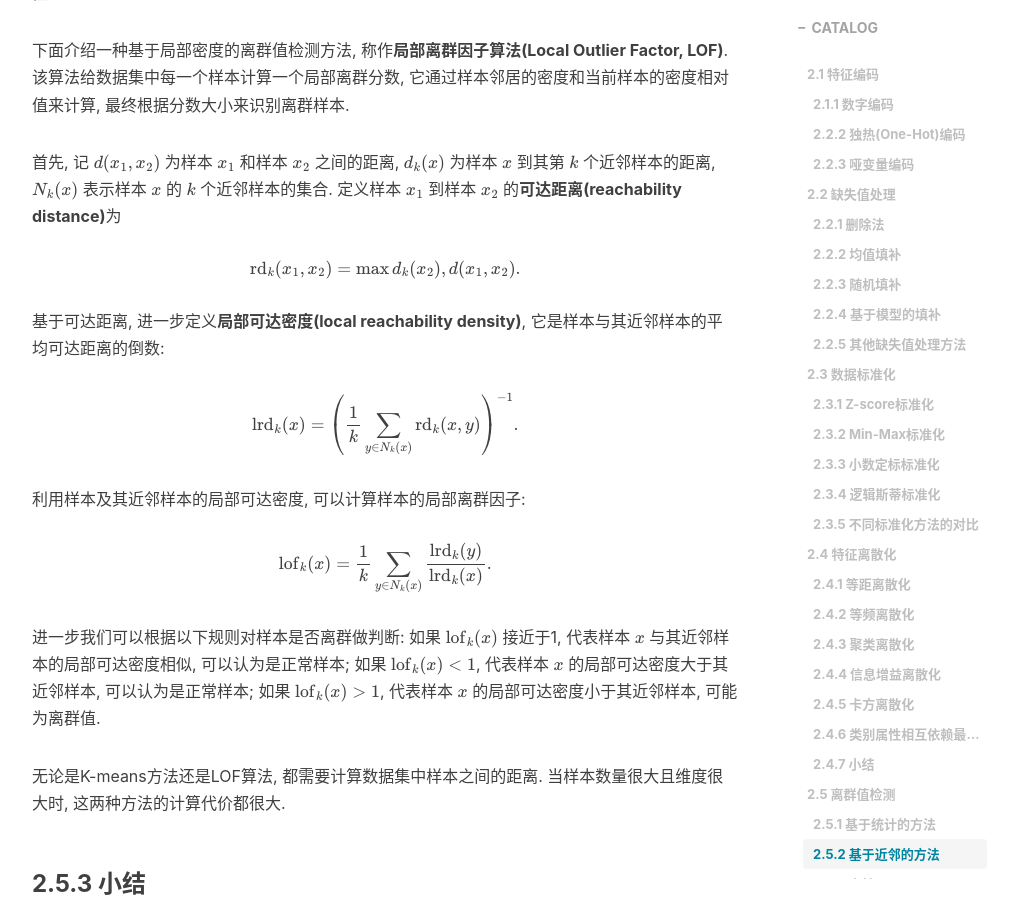
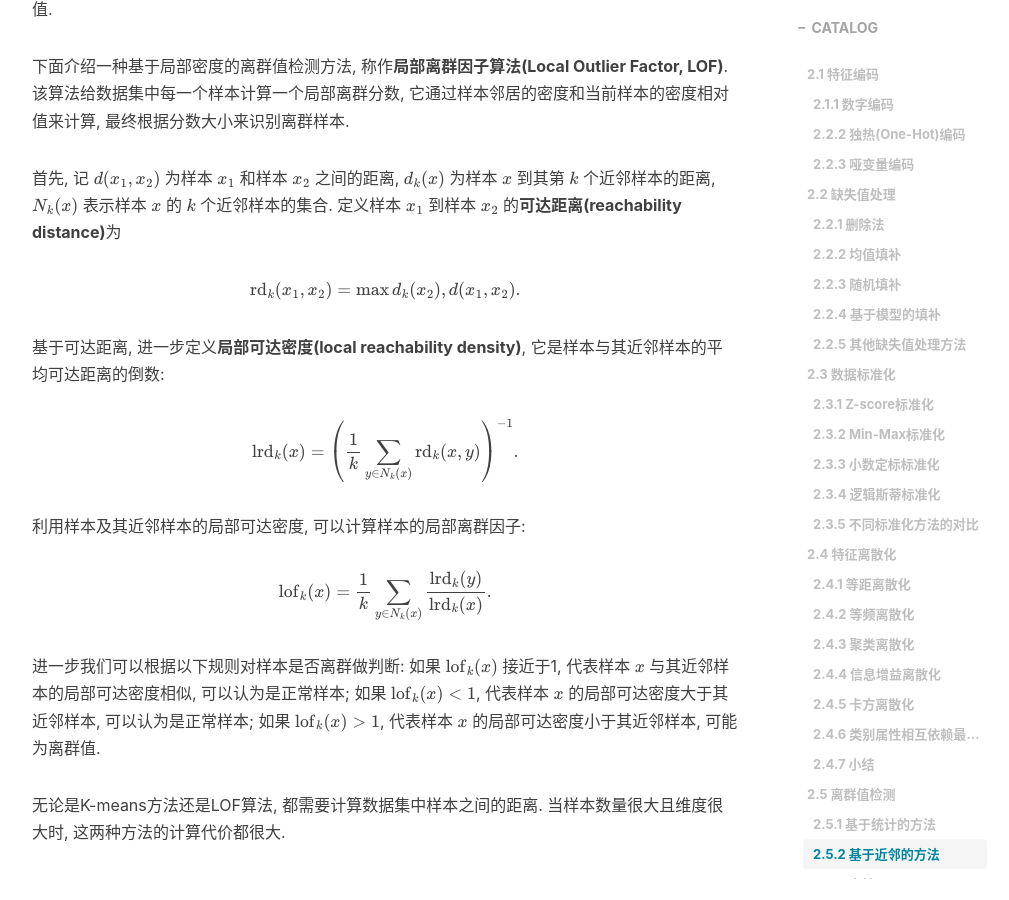
Before and after one commit to kausiujik/kausiujik.github.io, a Jekyll site: the page built from _posts/2022-08-20-第二章-数据预处理.md, in a window 1280 px wide and 900 px high, scrolled down 11484 px. Shown: the whole window, without its empty margins (233-1242 px from the left). Built offline with Jekyll 4.4.1, drawn with Linux system fonts in a browser that asks for light colours; nearby versions of some CDN libraries; formulas are drawn with MathJax 3; comment, search, counter and statistics services are not loaded; some of the changed text lies outside the part shown.

Commit message:
Update 2022-08-20-第二章-数据预处理.md

```diff
--- a/_posts/2022-08-20-第二章-数据预处理.md
+++ b/_posts/2022-08-20-第二章-数据预处理.md
@@ -115,9 +115,9 @@
 
 假设特征 $f$ 的取值集合为 $\\{f_1,f_2,\dots,f_n\\}$ , 则特征取值 $f_i$ 经过Z-score标准化后的取值 $f_i'$ 为
 
-$$
-f_i'=\dfrac{f_i-\mu}{\sigma},
-$$
+<center>
+$f_i'=\dfrac{f_i-\mu}{\sigma},$
+</center>
 
 其中 $\mu=\dfrac{1}{n}\sum\limits_{i=1}^nf_i$ 为特征 $f$ 的平均值, $\sigma=\sqrt{\dfrac{1}{n}\sum\limits_{i=1}^n(f_i-\mu)^2}$ 为特征 $f$ 的标准差.
 
@@ -133,17 +133,17 @@
 
 假设特征 $f$ 的取值集合为 $\\{f_1,f_2,\dots,f_n\\}$, 则特征取值 $f_i$ 经过Min-Max标准化后的取值 $f_i'$ 为
 
-$$
-f_i'=\dfrac{f_i-f_{\min}}{f_{\max}-f_{\min}},
-$$
+<center>
+$f_i'=\dfrac{f_i-f_{\min}}{f_{\max}-f_{\min}},$
+</center>
 
 其中 $f_{\min}$ 为特征 $f$ 取值的最小值, $f_{\max}$ 为特征 $f$ 取值的最大值.
 
 进一步地, 如果希望将特征 $f$ 线性映射到任意区间 $[a,b]$, 则Min-Max标准化的方法为
 
-$$
-f_i'=\dfrac{b-a}{f_{\max}-f_{\min}}(f_i-f_{\min})+a.
-$$
+<center>
+$f_i'=\dfrac{b-a}{f_{\max}-f_{\min}}(f_i-f_{\min})+a.$
+</center>
 
 Min-Max标准化适用于需要将特征取值简单地线性映射到某一区间中的情形, 其不足之处在于当数据集中有新数据加入时, 特征的最大值或最小值会发生变化, 从而需要重新计算全部数据特征的标准化取值. 此外, 数据集中存在离群值时, Min-Max标准化后的效果也较差.
 
@@ -153,9 +153,9 @@
 
 假设特征 $f$ 的取值集合为 $\\{f_1,f_2,\dots,f_n\\}$, 则特征取值 $f_i$ 经过小数定标标准化后的取值 $f_i'$ 为
 
-$$
-f_i'=\dfrac{f_i}{10^j},
-$$
+<center>
+$f_i'=\dfrac{f_i}{10^j},$
+</center>
 
 其中 $j$ 是满足 $\max\\{f_1',f_2',\dots,f_n'\\}<1$ 的最小整数.
 
@@ -165,17 +165,17 @@
 
 **逻辑斯蒂(Logistic)标准化**利用逻辑斯蒂函数的特性, 将特征取值映射到 $[0,1]$ 区间内, 其中逻辑斯蒂函数为
 
-$$
-\sigma(x)=\dfrac{1}{1+\text{e}^{-x}}.
-$$
+<center>
+$\sigma(x)=\dfrac{1}{1+\text{e}^{-x}}.$
+</center>
 
 它将数据从实数域光滑映射到 $[0,1]$ 区间.
 
 假设特征 $f$ 的取值集合为 $\\{f_1,f_2,\dots,f_n\\}$, 则特征取值 $f_i$ 经过逻辑斯蒂标准化后的取值 $f_i'$ 为
 
-$$
-f_i'=\dfrac{1}{1+\text{e}^{-f_i}}.
-$$
+<center>
+$f_i'=\dfrac{1}{1+\text{e}^{-f_i}}.$
+</center>
 
 逻辑斯蒂标准化适用于特征取值分布相对比较集中地分布于0两侧的情况. 如果特征取值分散且均远离0, 那么标准化后的特征取值会集中于0或1附近, 造成原始特征的分布及取值间关系被改变. 因此在使用逻辑斯蒂标准化之前, 需要首先分布原始特征取值的分布情况.
 
@@ -249,11 +249,9 @@
 
  1. 将连续型特征的每个取值看作是一个单独的区间段, 并对值进行排序.
  2. 针对每对相邻的区间段, 计算卡方统计量的值, 将卡方值最小或者低于设定阈值的相邻区间段合并在一起. 这里卡方统计量为
-
- $$
-\chi^2=\sum\limits_{i=1}^k\sum\limits_{j=1}^C\dfrac{(A_{ij}-E_{ij})^2}{E_{ij}},
-$$
-
+ <center>
+ $\displaystyle\chi^2=\sum\limits_{i=1}^k\sum\limits_{j=1}^C\dfrac{(A_{ij}-E_{ij})^2}{E_{ij}},$
+ </center>
  其中 $A_{ij}$ 为第 $i$ 区间段内类别为 $j$ 的样本个数, $k$ 为比较的区间个数, $C$ 为类别个数, 且有 $E_{ij}=\dfrac{1}{n}\sum\limits_{q=1}^CA_{iq}\sum\limits_{p=1}^kA_{pj}$ 为 $A_{ij}$ 的期望频数.
  3. 对于新的区间段, 递归进行1和2两步, 直到满足终止条件.
 
@@ -265,9 +263,9 @@
 
 假设某个连续型特征有 $n$ 个取值, $C$ 个类别. 现将特征划分为 $k$ 个子区间段, 其集合记为 $D=\\{[d_0,d_1],(d_1,d_2],\dots,(d_{k-1},d_k]\\}$, 其中 $d_0$ 和 $d_k$ 分别为特征的最小值和最大值. 设 $n_{i\cdot}$ 表示属于类别 $i$ 的样本个数, $n_{\cdot j}$ 表示落在区间段 $(d_{j-1},d_j]$ 的样本个数, $n_{ij}$ 表示在区间段 $(d_{j-1},d_j]$ 内的且属于类别 $i$ 的样本个数. 可以计算一个评价准则来评价当前离散化的好坏:
 
-$$
-\text{CAIM}=\dfrac{1}{N}\sum\limits_{j=1}^k\dfrac{M_j^2}{n_{\cdot j}},
-$$
+<center>
+$\displaystyle\text{CAIM}=\dfrac{1}{N}\sum\limits_{j=1}^k\dfrac{M_j^2}{n_{\cdot j}},$
+</center>
 
 其中 $M_j=\max\\{n_{1j},n_{2j},\dots,n_{Cj}\\}$. CAIM取值区间为 $(0,1]$, 值越大说明类和离散区间的相互依赖程度越大, 也就说明当前离散化效果较好.
 
@@ -311,21 +309,21 @@
 
 首先, 记 $d(x_1,x_2)$ 为样本 $x_1$ 和样本 $x_2$ 之间的距离, $d_k(x)$ 为样本 $x$ 到其第 $k$ 个近邻样本的距离, $N_k(x)$ 表示样本 $x$ 的 $k$ 个近邻样本的集合. 定义样本 $x_1$ 到样本 $x_2$ 的**可达距离(reachability distance)**为
 
-$$
-\text{rd}_k(x_1,x_2)=\max\\{d_k(x_2),d(x_1,x_2)\\}.
-$$
+<center>
+$\displaystyle\text{rd}_k(x_1,x_2)=\max\\{d_k(x_2),d(x_1,x_2)\\}.$
+</center>
 
 基于可达距离, 进一步定义**局部可达密度(local reachability density)**, 它是样本与其近邻样本的平均可达距离的倒数:
 
-$$
-\text{lrd}_k(x)=\left(\dfrac{1}{k}\sum\limits_{y\in N_k(x)}\text{rd}_k(x,y)\right)^{-1}.
-$$
+<center>
+$\displaystyle\text{lrd}_k(x)=\left(\dfrac{1}{k}\sum\limits_{y\in N_k(x)}\text{rd}_k(x,y)\right)^{-1}.$
+</center>
 
 利用样本及其近邻样本的局部可达密度, 可以计算样本的局部离群因子:
 
-$$
-\text{lof}_k(x)=\dfrac{1}{k}\sum\limits_{y\in N_k(x)}\dfrac{\text{lrd}_k(y)}{\text{lrd}_k(x)}.
-$$
+<center>
+$\displaystyle\text{lof}_k(x)=\dfrac{1}{k}\sum\limits_{y\in N_k(x)}\dfrac{\text{lrd}_k(y)}{\text{lrd}_k(x)}.$
+</center>
 
 进一步我们可以根据以下规则对样本是否离群做判断: 如果 $\text{lof}_k(x)$ 接近于1, 代表样本 $x$ 与其近邻样本的局部可达密度相似, 可以认为是正常样本; 如果 $\text{lof}_k(x)<1$, 代表样本 $x$ 的局部可达密度大于其近邻样本, 可以认为是正常样本; 如果 $\text{lof}_k(x)>1$, 代表样本 $x$ 的局部可达密度小于其近邻样本, 可能为离群值.
 
```
